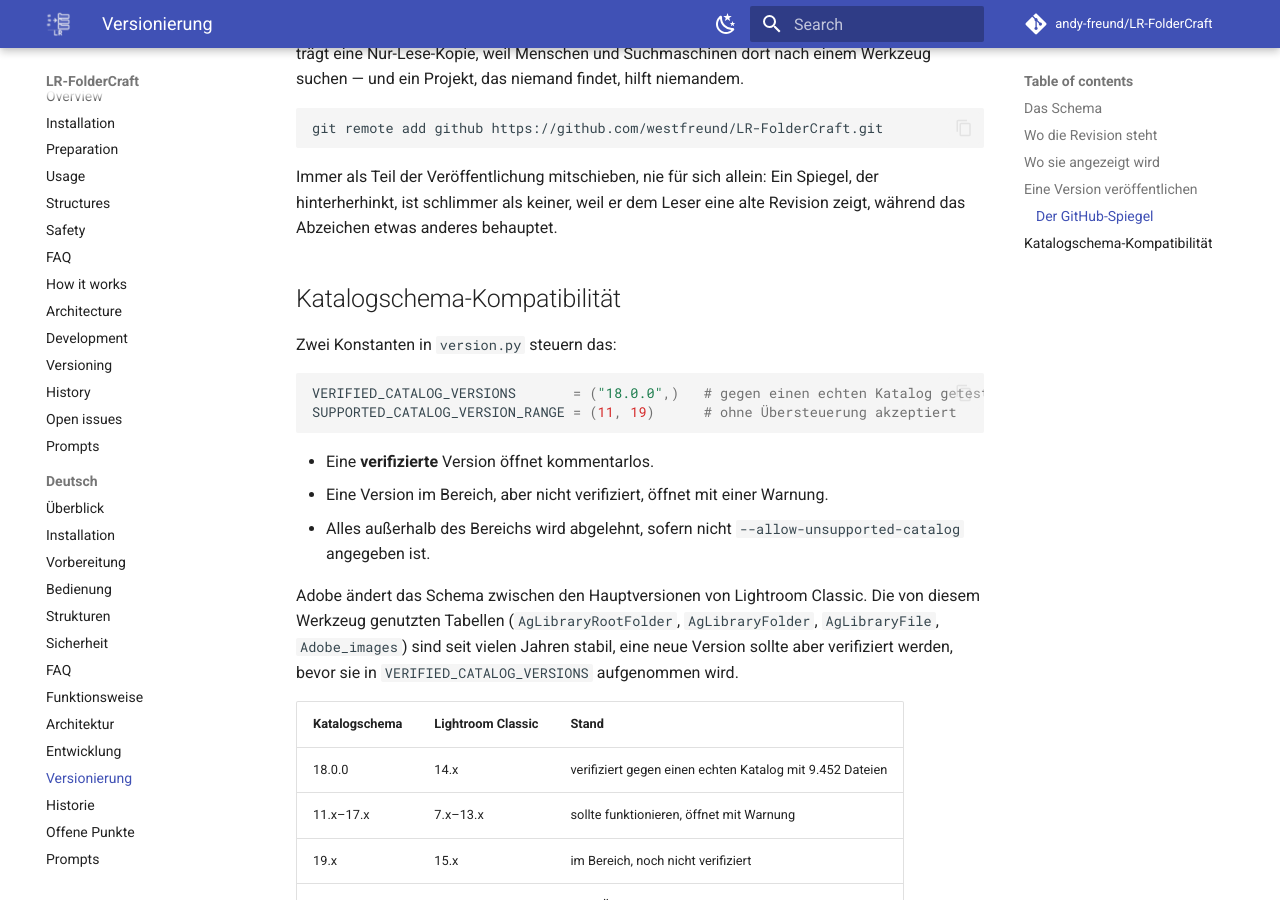
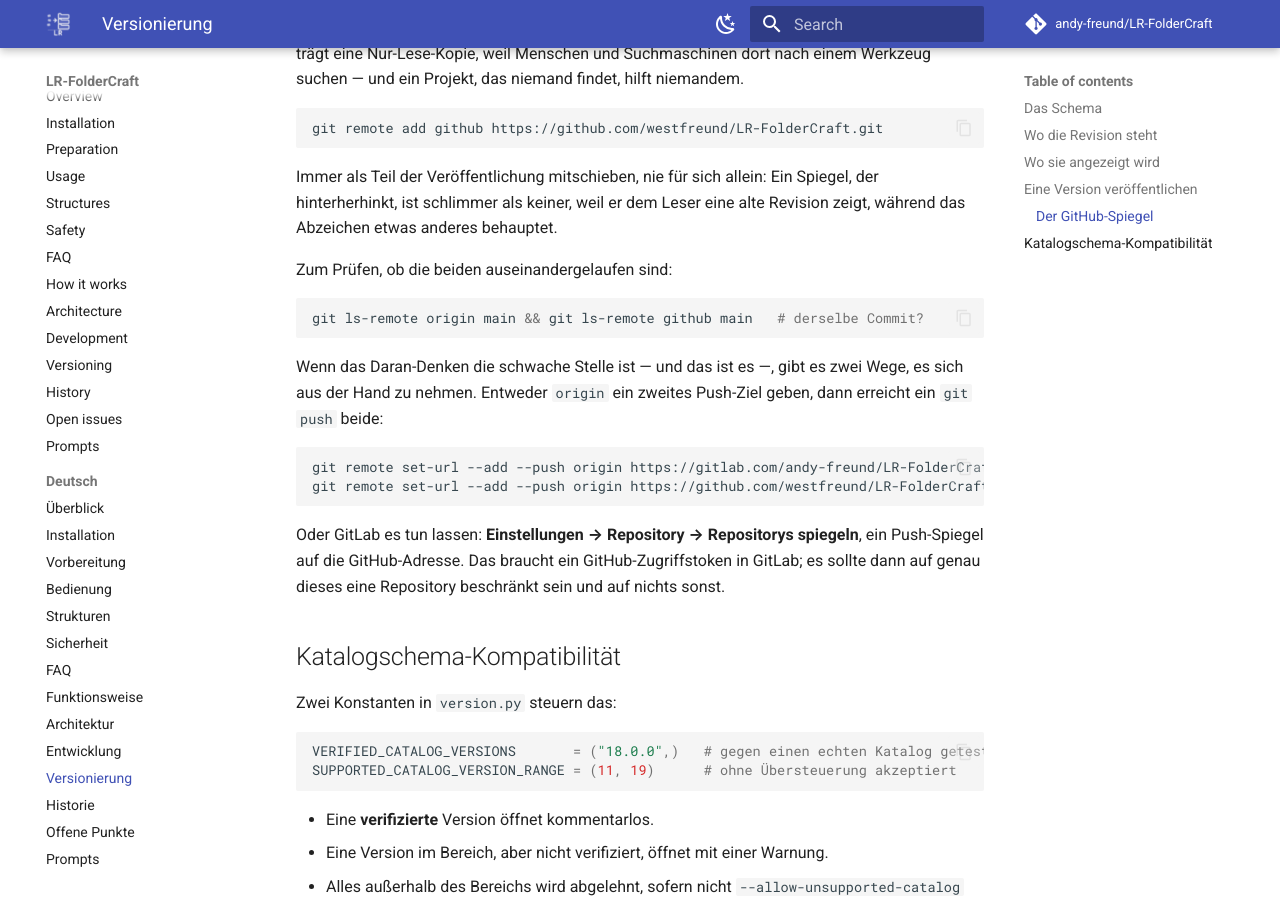
Before and after one commit to westfreund/LR-CompanionSuite, an MkDocs documentation site: the page built from docs/de/11-versionierung.md, in a window 1280 px wide and 900 px high, scrolled down 2152 px. Built offline with MkDocs 1.6.1 and Material for MkDocs 9.7.7, drawn with Linux system fonts in a browser that asks for light colours; comment, search, counter and statistics services are not loaded.

Commit message:
docs: what was set up for outreach, and how the two repositories stay level
for-andy.md is the state of it in one place -- what exists, what it does, and
what is left for a person to do. Written to be read months later, when the chat
it came from is gone.

With it, the part of the mirror that was missing: how to tell whether the two
have drifted, and two ways to stop relying on remembering -- a second push URL
on origin, or GitLab's own push mirror. The second wants a GitHub token stored
in GitLab, so the note says to scope it to this one repository.

Co-Authored-By: Claude Opus 5 <noreply@anthropic.com>

````diff
--- a/docs/de/11-versionierung.md
+++ b/docs/de/11-versionierung.md
@@ -97,6 +97,26 @@ Immer als Teil der Veröffentlichung mitschieben, nie für sich allein: Ein
 Spiegel, der hinterherhinkt, ist schlimmer als keiner, weil er dem Leser eine
 alte Revision zeigt, während das Abzeichen etwas anderes behauptet.
 
+Zum Prüfen, ob die beiden auseinandergelaufen sind:
+
+```bash
+git ls-remote origin main && git ls-remote github main   # derselbe Commit?
+```
+
+Wenn das Daran-Denken die schwache Stelle ist — und das ist es —, gibt es zwei
+Wege, es sich aus der Hand zu nehmen. Entweder `origin` ein zweites Push-Ziel
+geben, dann erreicht ein `git push` beide:
+
+```bash
+git remote set-url --add --push origin https://gitlab.com/andy-freund/LR-FolderCraft.git
+git remote set-url --add --push origin https://github.com/westfreund/LR-FolderCraft.git
+```
+
+Oder GitLab es tun lassen: **Einstellungen → Repository → Repositorys
+spiegeln**, ein Push-Spiegel auf die GitHub-Adresse. Das braucht ein
+GitHub-Zugriffstoken in GitLab; es sollte dann auf genau dieses eine
+Repository beschränkt sein und auf nichts sonst.
+
 ## Katalogschema-Kompatibilität
 
 Zwei Konstanten in `version.py` steuern das:
````
Also changed, not shown: docs/en/11-versioning.md (+19 -0 lines), outreach/for-andy.md (added, +89 -0 lines).
